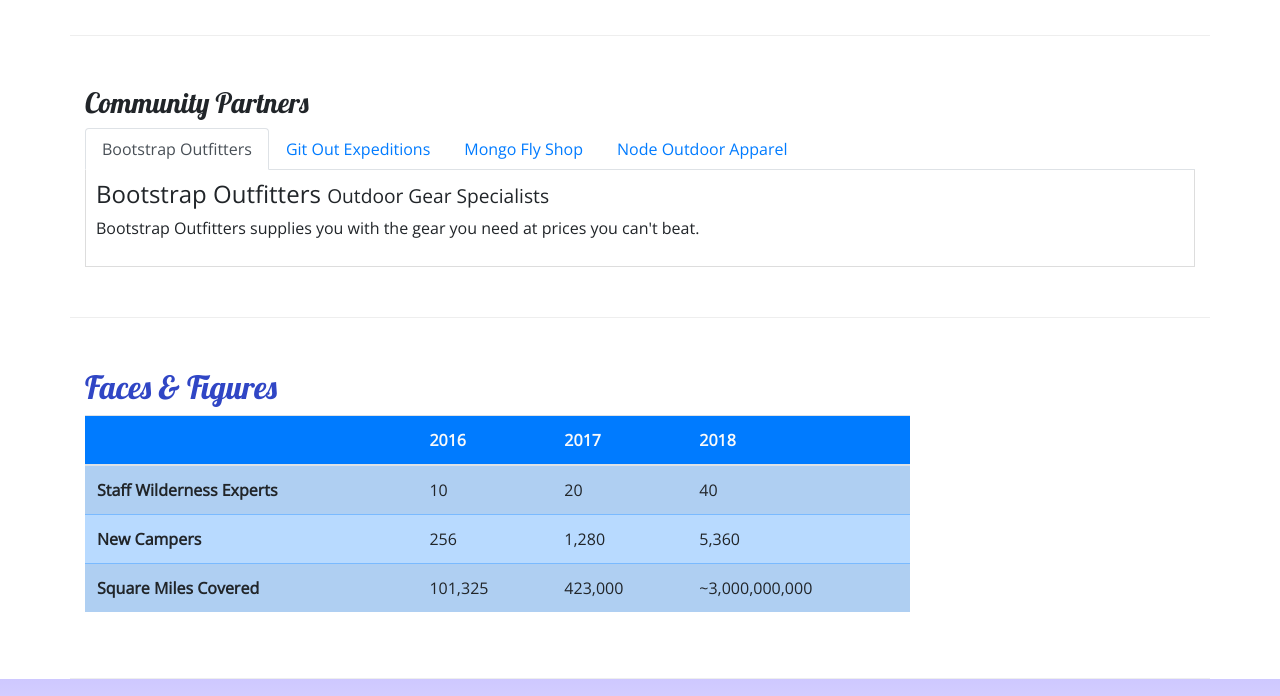
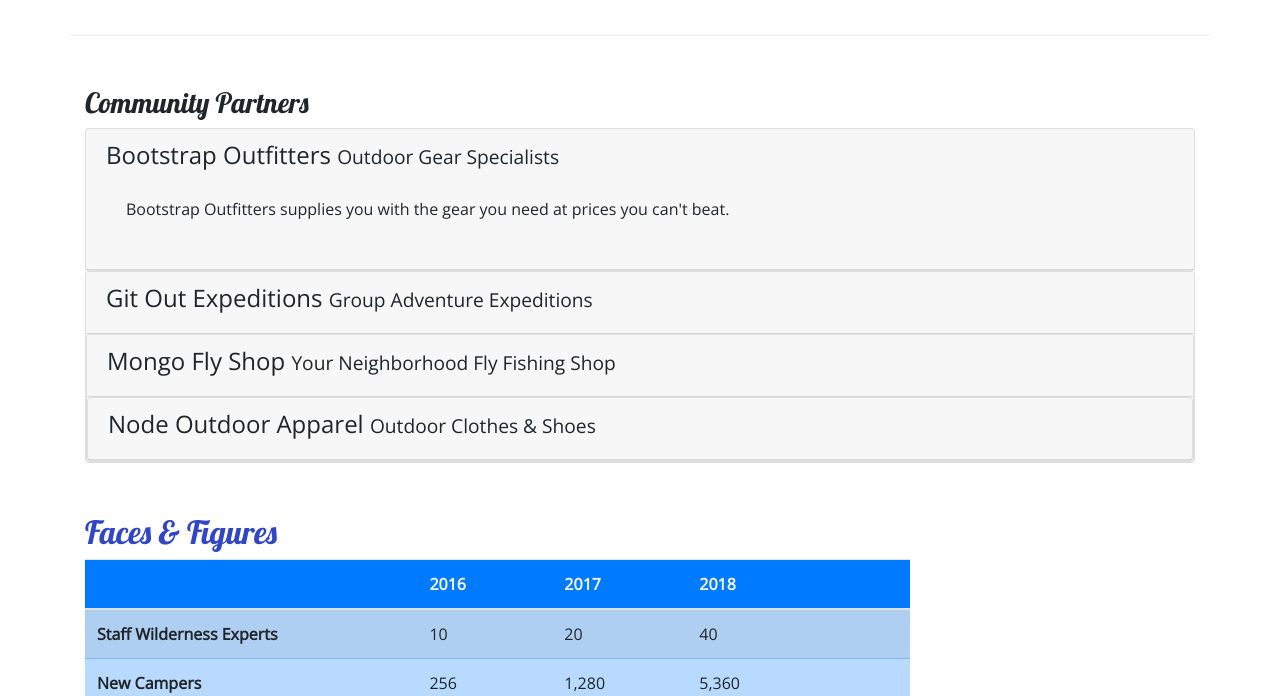
Before and after one commit to TmothyMartel/nucamp, a website: page aboutus.html in a window 1280 px wide. Shown: the part 790-1486 px from the top of the page. Drawn offline with nearby package versions, Linux system fonts and the light colour scheme.

Commit message:
replaced tabs with accordion

```diff
--- a/aboutus.html
+++ b/aboutus.html
@@ -142,52 +142,77 @@
             <div class="row row-content">
                 <div class="col-12">
                     <h3>Community Partners</h3>
-                    <ul class="nav nav-tabs">
-                        <li class="nav-item"><a class="nav-link active" href="#bootstrap" role="tab" data-toggle="tab">Bootstrap Outfitters</a> </li>
-                        <li class="nav-item"><a class="nav-link" href="#gitout" role="tab" data-toggle="tab">Git Out Expeditions</a></li>
-                        <li class="nav-item"><a class="nav-link" href="#mongo" role="tab" data-toggle="tab">Mongo Fly Shop</a></li>
-                        <li class="nav-item"><a class="nav-link" href="#node" role="tab" data-toggle="tab">Node Outdoor Apparel</a></li>
-                    </ul>
-                    <div class="tab-content">
-                        <div class="tab-pane fade show active" role="tabpanel" id="bootstrap">
+
+                    <div  id="accordion">
+                        <div class="card" >
+                            <div role="tab" class="card-header">
                                 <h4>
+                                    <a data-toggle="collapse" data-target="#bootstrap">
                                         Bootstrap Outfitters
                                         <small>Outdoor Gear Specialists</small>
+                                    </a>
                                 </h4>
+                                <div class="collapse show" id="bootstrap" data-parent="#accordion">
+                                    <div class="card-body">
                                         <p class="d-none d-sm-block">
                                             Bootstrap Outfitters supplies you with the gear you need
                                             at prices you can't beat.
                                         </p>
                                     </div>
-                        <div class="tab-pane fade" role="tabpanel" id="gitout">
+                                </div>
+                            </div>
+                        </div>
+
+                        <div class="card">
+                            <div role="tab" class="card-header">
                                 <h4>
+                                    <a class="collapsed" data-toggle="collapse" data-target="#gitout">
                                         Git Out Expeditions
                                         <small>Group Adventure Expeditions</small>
+                                    </a>
                                 </h4>
+                                <div class="collapse" id="gitout" data-parent="#accordion">
+                                    <div class="card-body">
                                         <p class="d-none d-sm-block">
                                             Join Git Out Expeditions to explore new horizons with a
                                             group of other adventurers!
                                         </p>
                                     </div>
-                        <div class="tab-pane fade " role="tabpanel" id="mongo">
+                                </div>
+                        </div>
+                        <div class="card">
+                            <div role="tab" class="card-header">
                                 <h4>
+                                    <a class="collapsed" data-toggle="collapse" data-target="#mongo">
                                         Mongo Fly Shop
                                         <small>Your Neighborhood Fly Fishing Shop</small>
+                                    </a>
                                 </h4>
+                                <div class="collapse" id="mongo" data-parent="#accordion">
+                                    <div class="card-body">
                                         <p class="d-none d-sm-block">
                                             Need a new fishing pole, a tacklebox, or flies of all
                                             kinds? Stop by Mongo Fly Shop.
                                         </p>
                                     </div>
-                        <div class="tab-pane fade" role="tabpanel" id="node">
+                                </div>
+                        </div>
+                        <div class="card">
+                            <div role="tab" class="card-header">
                                 <h4>
+                                    <a class="collapsed" data-toggle="collapse" data-target="#node">
                                         Node Outdoor Apparel
                                         <small>Outdoor Clothes & Shoes</small>
+                                    </a>
                                 </h4>
+                                <div class="collapse" id="node" data-parent="#accordion">
+                                    <div class="card-body">
                                         <p class="d-none d-sm-block">
                                             From polar fleeces to swimsuits, hiking boots to waders,
                                             a visit to Node will be sure to get you covered.
                                         </p>
+                                    </div>
+                                </div>
                         </div>
                     </div>
                 </div>
--- a/css/styles.css
+++ b/css/styles.css
@@ -43,8 +43,7 @@ header h2 {
   background-color:  #901CAD;
 }
 
-.tab-content {
-  border: 1px solid #DDD;
-  border-top: none;
-  padding: 10px;
+a, a:hover {
+  color: inherit;
+  text-decoration: none;
 }
```
Lines whose indentation alone changed are shown as unchanged.
